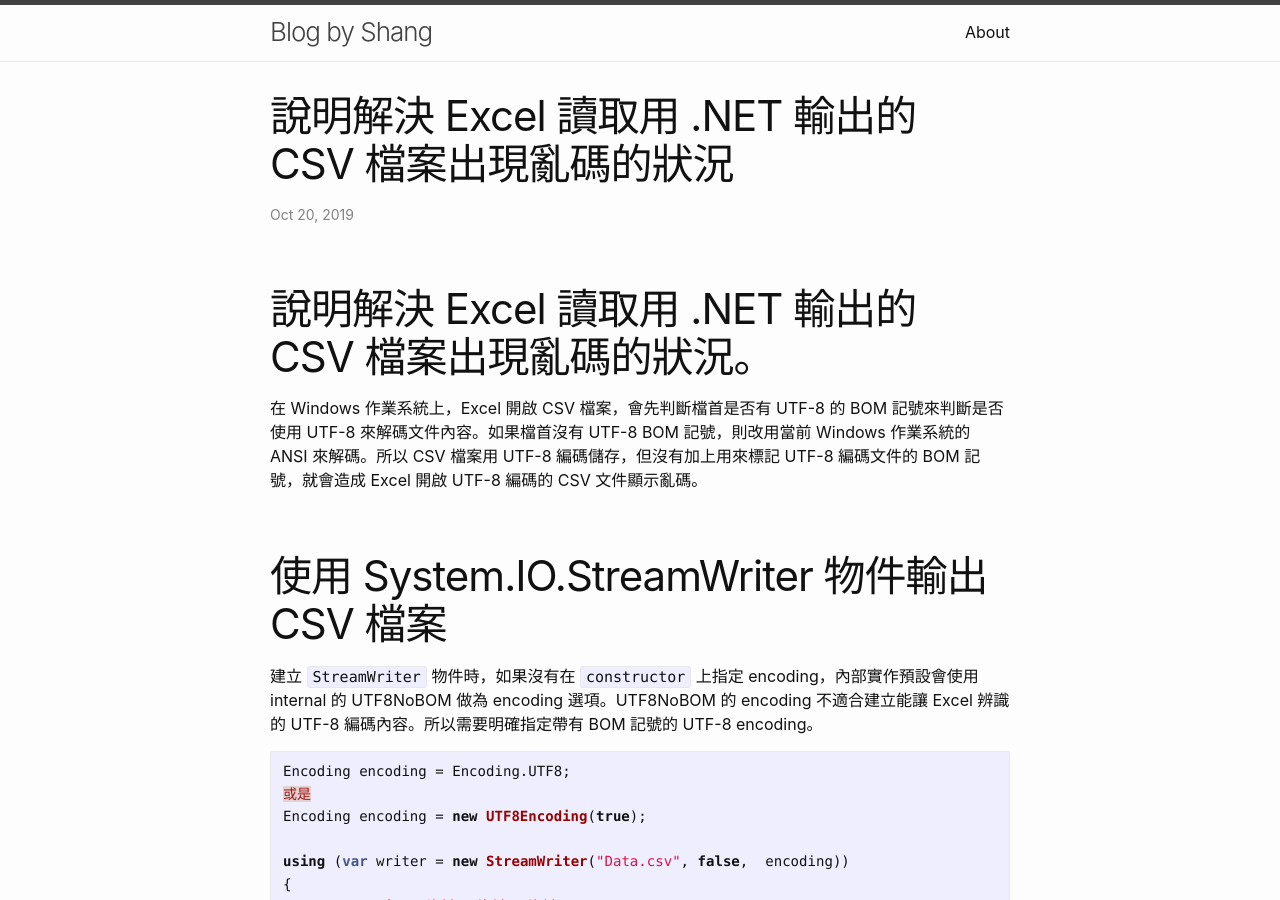
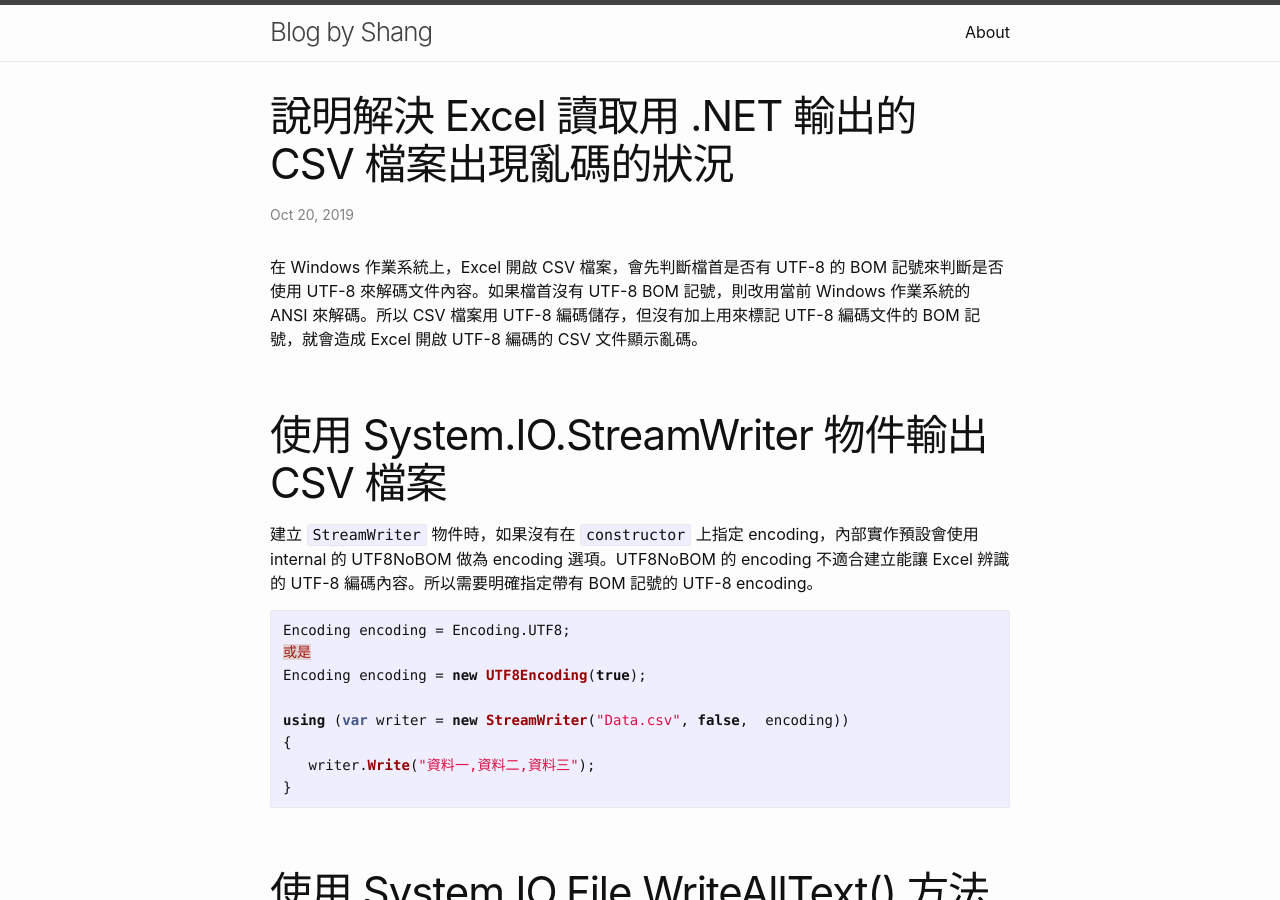
Before and after one commit to SHANG5150/shang5150.github.io, a Jekyll site: the page built from _posts/2019-10-20-dotnet-export-csv-garbled.md, in a window 1280 px wide and 900 px high. Built offline with Jekyll 4.4.1, drawn with Linux system fonts in a browser that asks for light colours.

Commit message:
調整 post 格式。

```diff
--- a/_posts/2019-10-20-dotnet-export-csv-garbled.md
+++ b/_posts/2019-10-20-dotnet-export-csv-garbled.md
@@ -3,11 +3,9 @@ layout: post
 title: 說明解決 Excel 讀取用 .NET 輸出的 CSV 檔案出現亂碼的狀況
 ---
 
-# 說明解決 Excel 讀取用 .NET 輸出的 CSV 檔案出現亂碼的狀況。
-
 在 Windows 作業系統上，Excel 開啟 CSV 檔案，會先判斷檔首是否有 UTF-8 的 BOM 記號來判斷是否使用 UTF-8 來解碼文件內容。如果檔首沒有 UTF-8 BOM 記號，則改用當前 Windows 作業系統的 ANSI 來解碼。所以 CSV 檔案用 UTF-8 編碼儲存，但沒有加上用來標記 UTF-8 編碼文件的 BOM 記號，就會造成 Excel 開啟 UTF-8 編碼的 CSV 文件顯示亂碼。
 
-<!-- more -->
+<!--more-->
 
 # 使用 System.IO.StreamWriter 物件輸出 CSV 檔案
 
```
